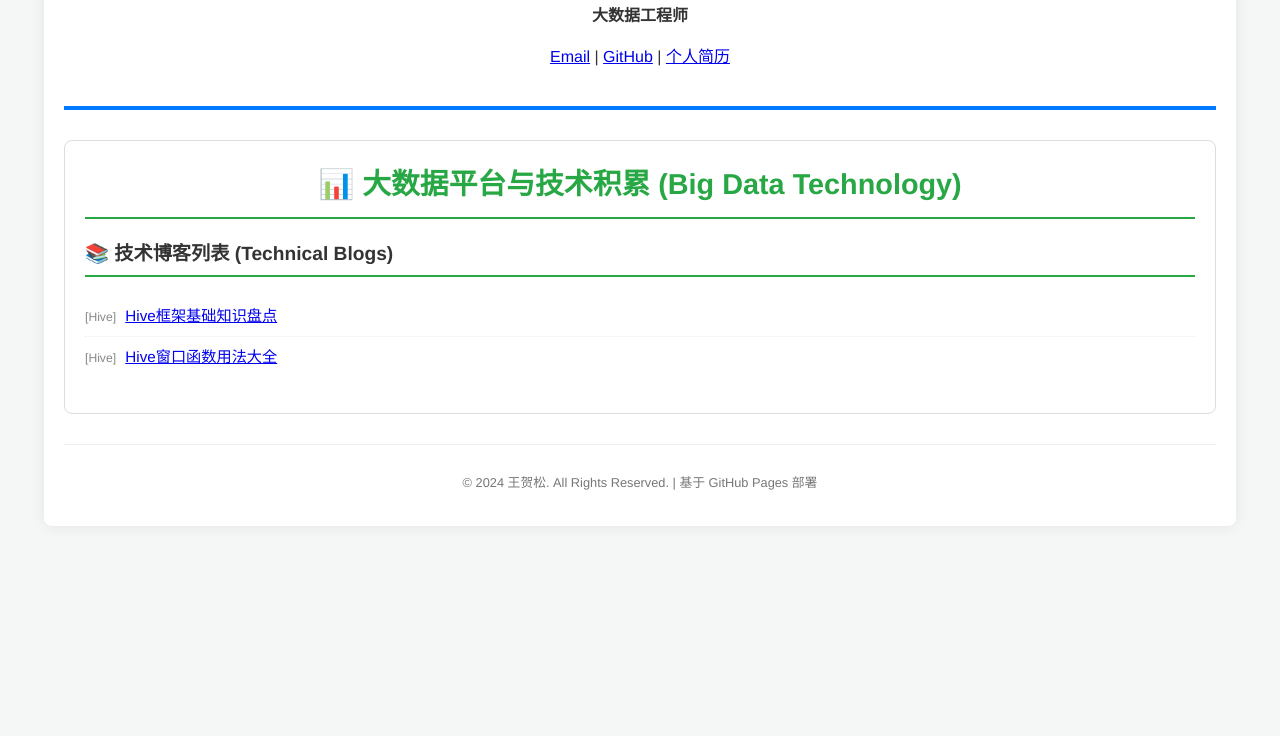
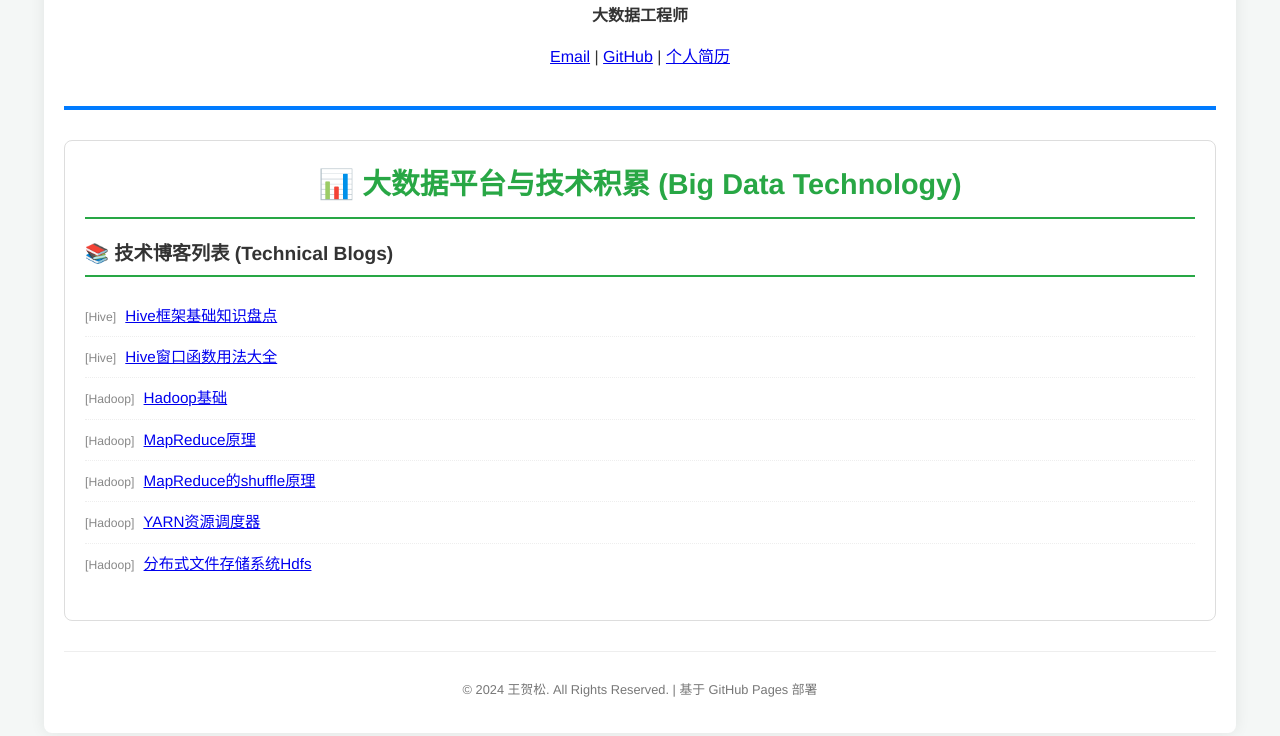
Before and after one commit to wanghesong2019/wanghesong2019.github.io, a plain HTML site: page index.html in a window 1280 px wide. Shown: the part 126-862 px from the top of the page. Before the commit the page ends 800 px from the top, so only its background shows below. Drawn offline with Linux system fonts and the light colour scheme.

Commit message:
添加Hadoop文档链接

```diff
--- a/index.html
+++ b/index.html
@@ -98,6 +98,11 @@
                             <li><span class="list-tag">[数仓]</span> <a href="#">维度建模与总线矩阵在安全数仓中的应用</a></li> -->
                             <li><span class="list-tag">[Hive]</span> <a href="/DataWarehouse/Hive/Hive">Hive框架基础知识盘点</a></li>
                             <li><span class="list-tag">[Hive]</span> <a href="/DataWarehouse/Hive/Hive中的窗口函数">Hive窗口函数用法大全</a></li>
+                            <li><span class="list-tag">[Hadoop]</span> <a href="/DataWarehouse/Hadoop/Hadoop基础">Hadoop基础</a></li>
+                            <li><span class="list-tag">[Hadoop]</span> <a href="/DataWarehouse/Hadoop/MapReduce原理">MapReduce原理</a></li>
+                            <li><span class="list-tag">[Hadoop]</span> <a href="/DataWarehouse/Hadoop/MapReduce的shuffle原理">MapReduce的shuffle原理</a></li>
+                            <li><span class="list-tag">[Hadoop]</span> <a href="/DataWarehouse/Hadoop/YARN资源调度器">YARN资源调度器</a></li>
+                            <li><span class="list-tag">[Hadoop]</span> <a href="/DataWarehouse/Hadoop/分布式文件存储系统Hdfs">分布式文件存储系统Hdfs</a></li>
                         </ul>
                     </div>
 
```
